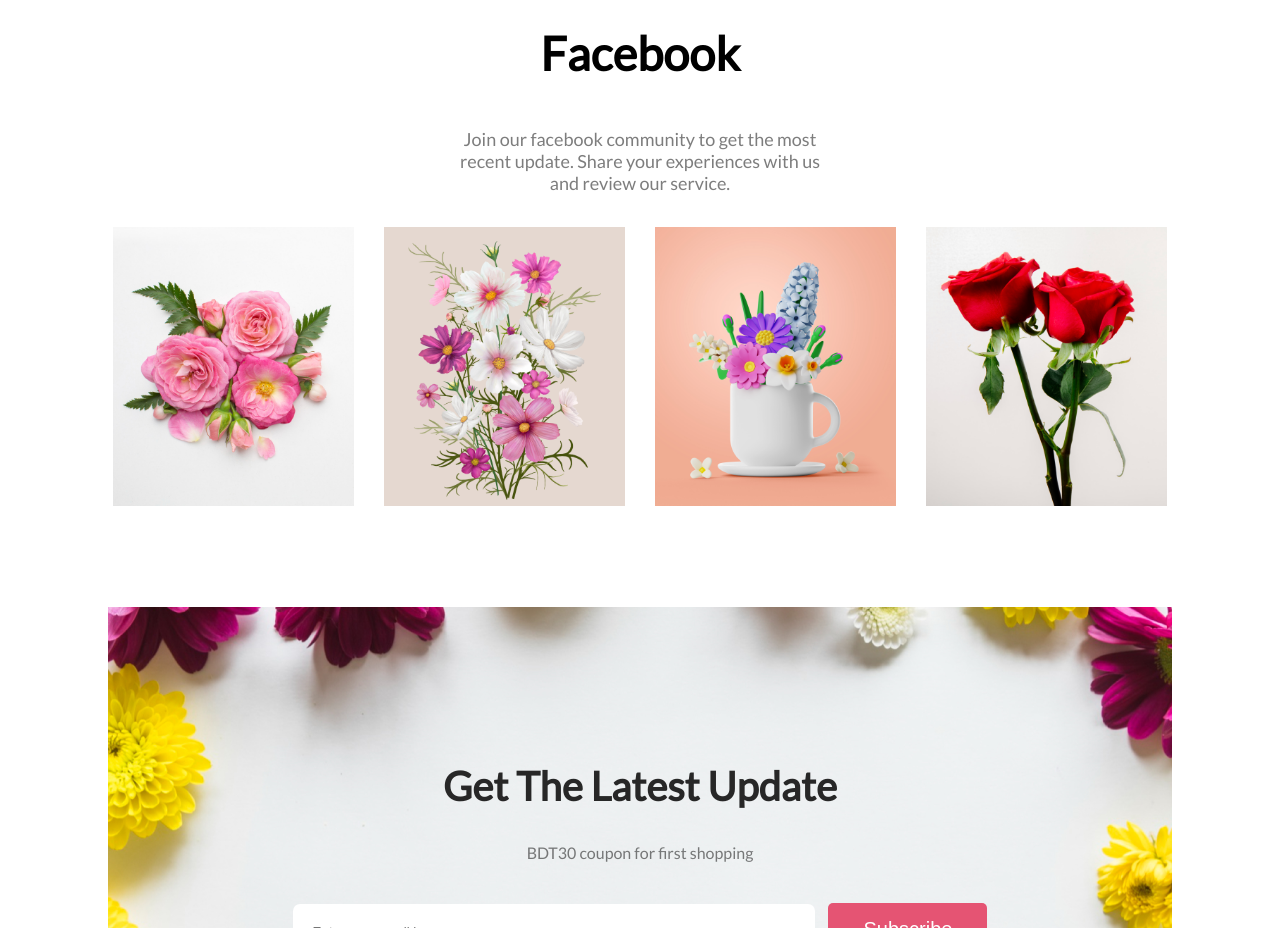
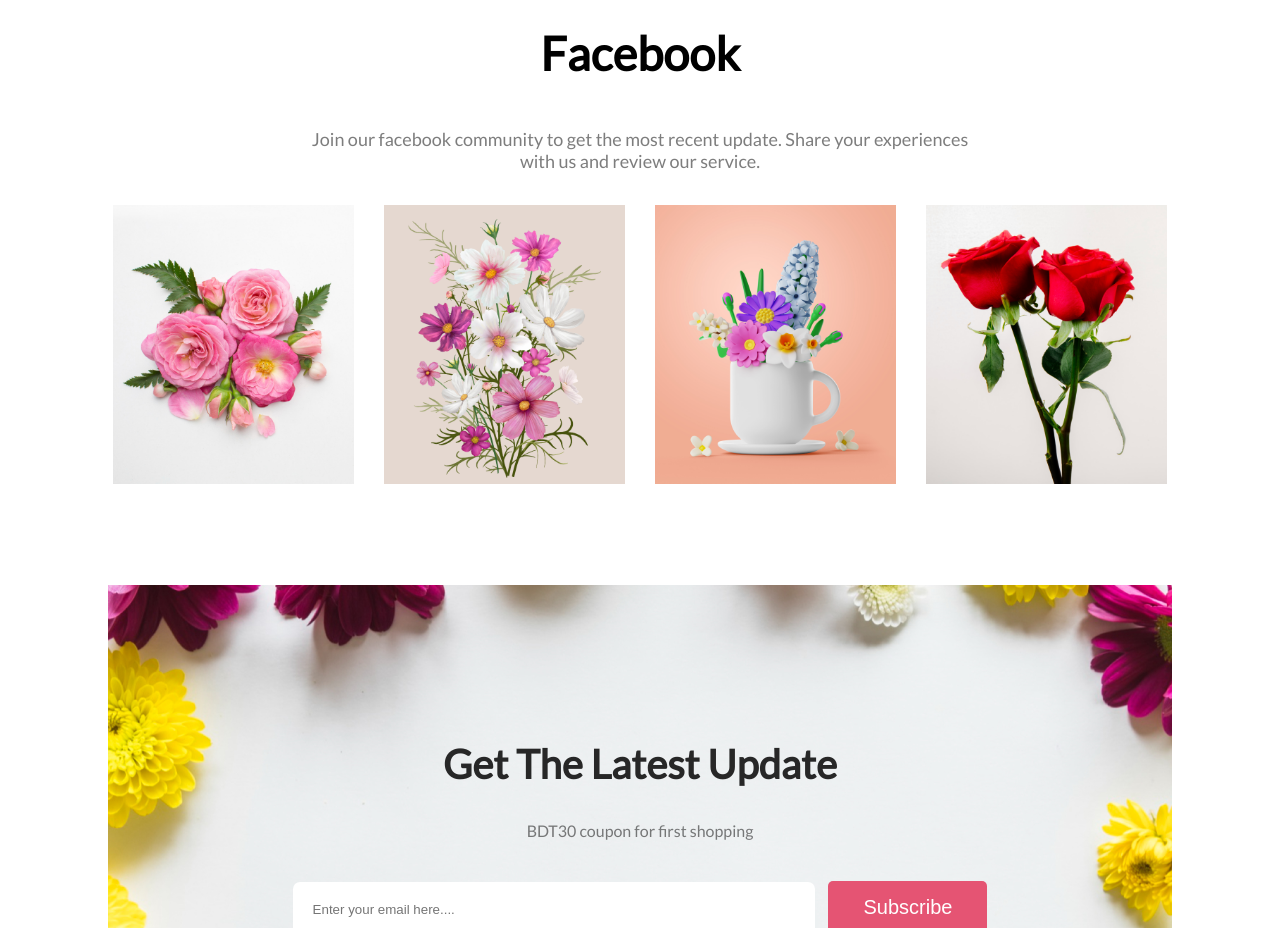
Before and after one commit to jbjzeehad/online-flower-shop, a plain HTML site: page index.html in a window 1280 px wide. Shown: the part 1860-2788 px from the top of the page. Drawn offline with Linux system fonts and the light colour scheme.

Commit message:
p change

```diff
--- a/style.css
+++ b/style.css
@@ -108,7 +108,7 @@ body {
 .social-media p {
     font-size: 18px;
     color: rgba(39, 39, 39, 60%);
-    padding: 0 440px;
+    padding: 0 300px;
 }
 
 .flower-image {
```
